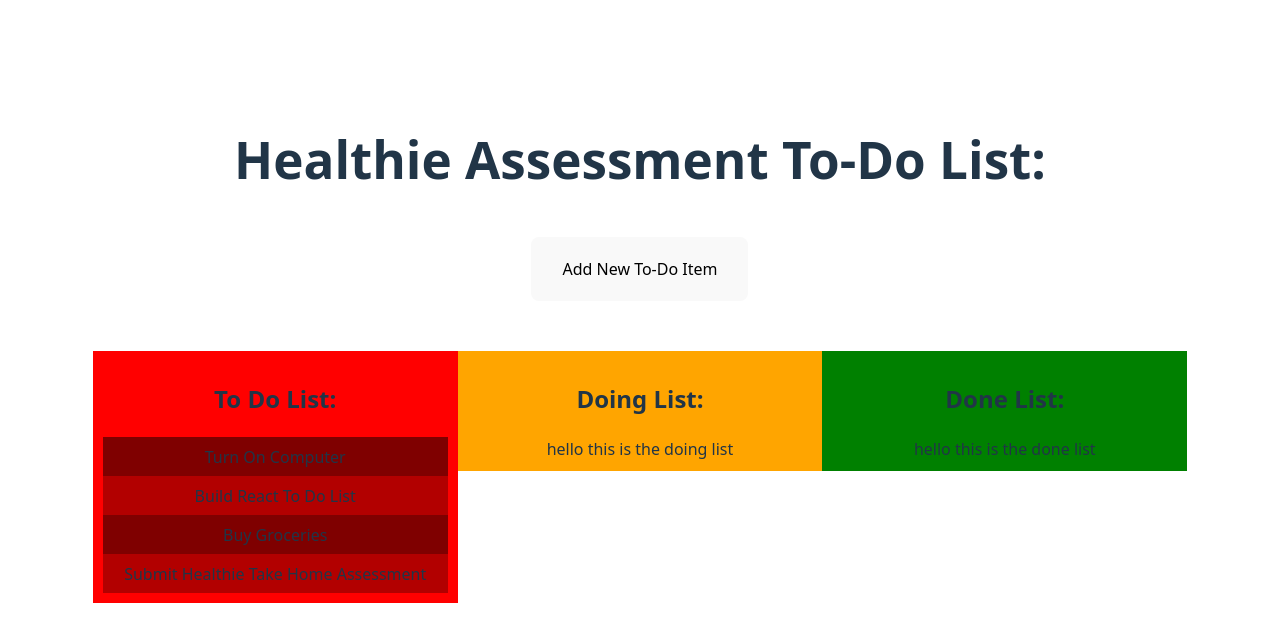
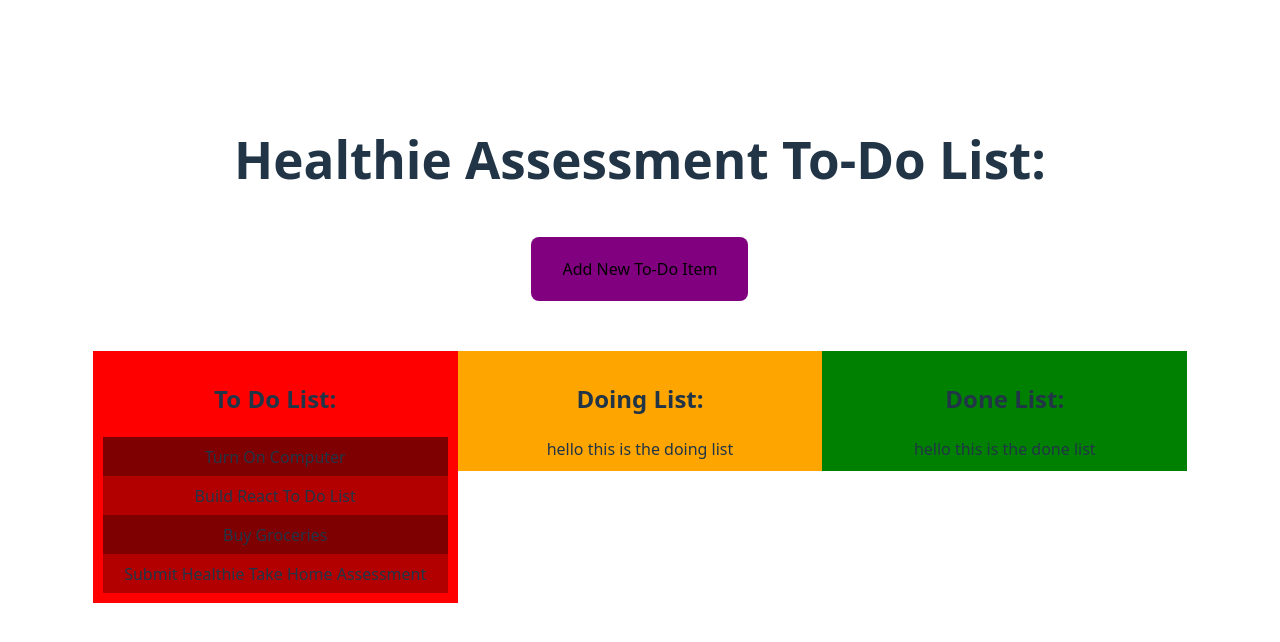
Before and after one commit to Universe-Man/healthie-react-todo-list, a React (Vite) app: page / in a window 1280 px wide. Shown: the top 642 px of the page. Built offline with nearby package versions, Linux system fonts and the light colour scheme.

Commit message:
more styling again

```diff
--- a/src/styles/AddItemForm.css
+++ b/src/styles/AddItemForm.css
@@ -1,10 +1,12 @@
 .add-new-item-button {
   padding: 20px 30px;
+  background-color: purple;
 }
 
 .add-and-cancel-buttons {
   padding: 15px 30px;
   margin: 25px 20px 0px;
+  background-color: purple;
 }
 
 #new-item {
```
